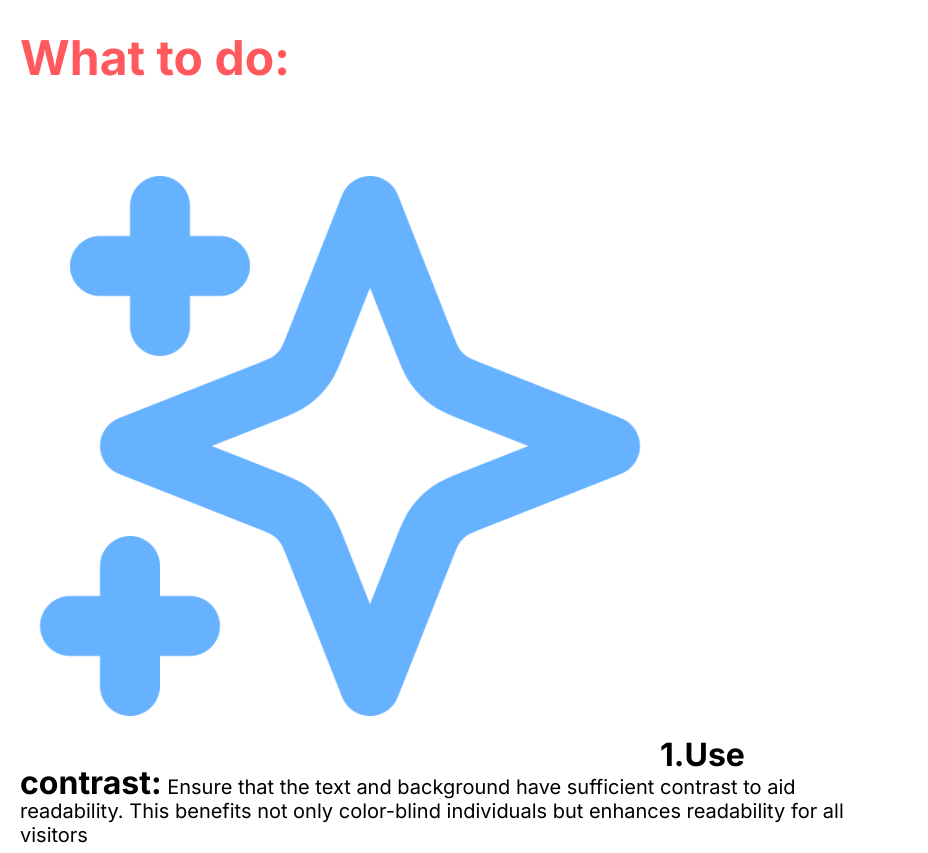
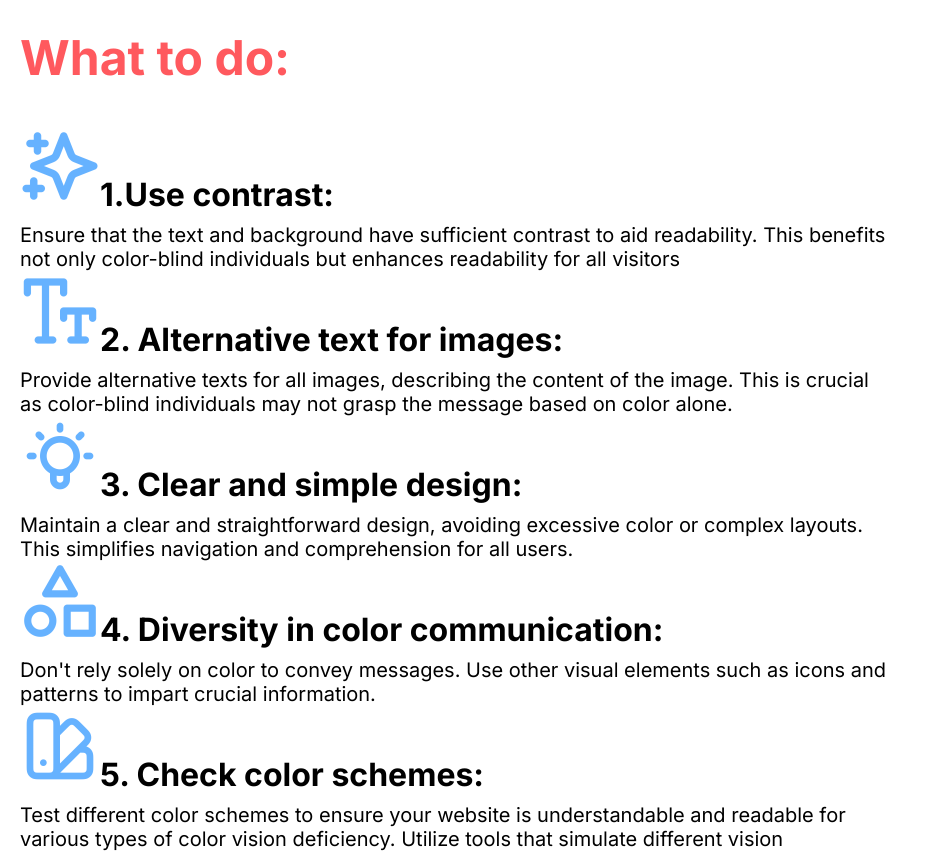
Before and after one commit to KetrinV/colorblind-people-app, a Nuxt app: page /tips in a window 1280 px wide. Shown: the part 820-1673 px from the top of the page, without its empty margins (0-928 px from the left). Built offline with nearby package versions, Linux system fonts and the light colour scheme.

Commit message:
added some style

```diff
--- a/assets/css/main.css
+++ b/assets/css/main.css
@@ -63,6 +63,10 @@ body {
     margin-left: 5px;
   }
 
+  .tips-icons{
+    height: 80px;
+  }
+
   .title-bg {
     height: auto;
     width: 80%;
@@ -117,9 +121,14 @@ body {
     font-size: 32px;
   }
   .bullet-text{
+    display: flex;
+    flex-direction: column;
+    align-items: flex-start;
     font-size: 20px;
   }
-
+  .bullet-text b {
+    margin-bottom: 0.5em;
+}
   .subtitle{
     height: 80px;
     font-size: 48px;
--- a/pages/tips.vue
+++ b/pages/tips.vue
@@ -17,11 +17,11 @@
                      <h3 class="subtitle">What to do:</h3>
 
                      <ol>
-                        <li class="bullet-text"><b id="bullet"><img src="/tips-icons/stars.png" alt="">1.Use contrast:</b> Ensure that the text and background have sufficient contrast to aid readability. This benefits not only color-blind individuals but enhances readability for all visitors</li>
-                        <li class="bullet-text"><b id="bullet"><img src="/tips-icons/text-size.png" alt="">2. Alternative text for images:</b> Provide alternative texts for all images, describing the content of the image. This is crucial as color-blind individuals may not grasp the message based on color alone.</li>
-                        <li class="bullet-text"><b id="bullet"><img src="/tips-icons/lightbulb.png" alt="">3. Clear and simple design:</b> Maintain a clear and straightforward design, avoiding excessive color or complex layouts. This simplifies navigation and comprehension for all users.</li>
-                        <li class="bullet-text"><b id="bullet"><img src="/tips-icons/shapes.png" alt="">4. Diversity in color communication:</b> Don't rely solely on color to convey messages. Use other visual elements such as icons and patterns to impart crucial information.</li>
-                        <li class="bullet-text"><b id="bullet"><img src="/tips-icons/swatchbook.png" alt="">5. Check color schemes:</b> Test different color schemes to ensure your website is understandable and readable for various types of color vision deficiency. Utilize tools that simulate different vision impairments.</li>
+                        <li class="bullet-text"><b id="bullet"><img class="tips-icons" src="/tips-icons/stars.png" alt="">1.Use contrast:</b> Ensure that the text and background have sufficient contrast to aid readability. This benefits not only color-blind individuals but enhances readability for all visitors</li>
+                        <li class="bullet-text"><b id="bullet"><img class="tips-icons" src="/tips-icons/text-size.png" alt="">2. Alternative text for images:</b> Provide alternative texts for all images, describing the content of the image. This is crucial as color-blind individuals may not grasp the message based on color alone.</li>
+                        <li class="bullet-text"><b id="bullet"><img class="tips-icons" src="/tips-icons/lightbulb.png" alt="">3. Clear and simple design:</b> Maintain a clear and straightforward design, avoiding excessive color or complex layouts. This simplifies navigation and comprehension for all users.</li>
+                        <li class="bullet-text"><b id="bullet"><img class="tips-icons" src="/tips-icons/shapes.png" alt="">4. Diversity in color communication:</b> Don't rely solely on color to convey messages. Use other visual elements such as icons and patterns to impart crucial information.</li>
+                        <li class="bullet-text"><b id="bullet"><img class="tips-icons" src="/tips-icons/swatchbook.png" alt="">5. Check color schemes:</b> Test different color schemes to ensure your website is understandable and readable for various types of color vision deficiency. Utilize tools that simulate different vision impairments.</li>
                     </ol>
 
                  </div>
```
